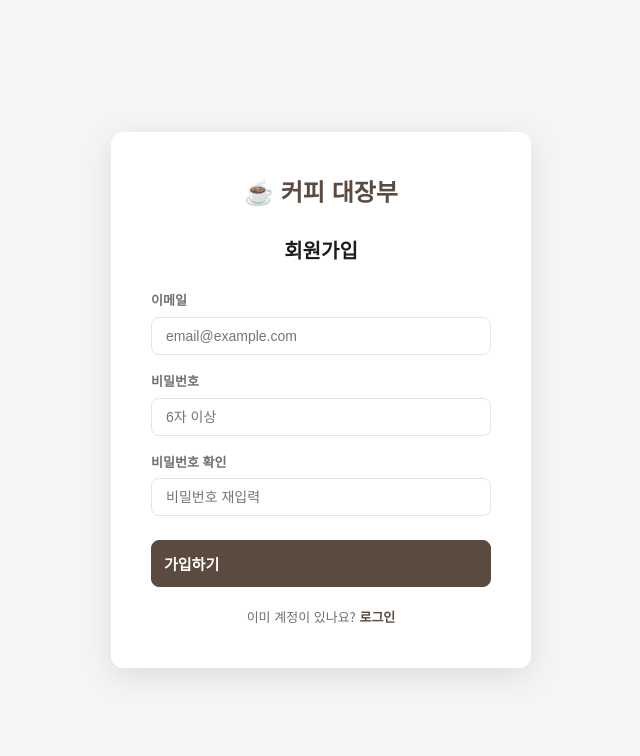
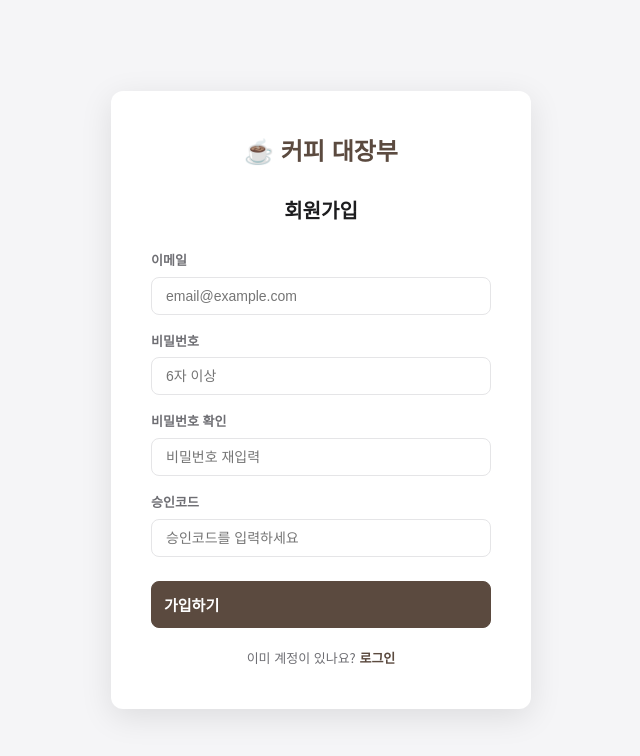
Before and after one commit to seunghyeonD/coffee_ledger, a Next.js app: page / in a window 1280 px wide. Both pictures are taken after a click on the button "회원가입". Shown: the top 756 px of the page, without its empty margins (319-959 px from the left). Built offline with nearby package versions, Linux system fonts and the light colour scheme; no server answers.

Commit message:
feat: 로그인 페이지에 승인코드 입력 필드 추가 및 유효성 검사 구현

```diff
--- a/components/LoginPage.jsx
+++ b/components/LoginPage.jsx
@@ -9,6 +9,7 @@ export default function LoginPage() {
   const [email, setEmail] = useState('');
   const [password, setPassword] = useState('');
   const [confirmPw, setConfirmPw] = useState('');
+  const [inviteCode, setInviteCode] = useState('');
   const [error, setError] = useState('');
   const [loading, setLoading] = useState(false);
   const [signUpDone, setSignUpDone] = useState(false);
@@ -24,6 +25,11 @@ export default function LoginPage() {
 
     if (password.length < 6) {
       setError('비밀번호는 6자 이상이어야 합니다.');
+      return;
+    }
+
+    if (isSignUp && inviteCode !== process.env.NEXT_PUBLIC_INVITE_CODE) {
+      setError('승인코드가 올바르지 않습니다.');
       return;
     }
 
@@ -90,6 +96,7 @@ export default function LoginPage() {
             />
           </div>
           {isSignUp && (
+            <>
               <div className="form-group">
                 <label>비밀번호 확인</label>
                 <input
@@ -100,6 +107,17 @@ export default function LoginPage() {
                   required
                 />
               </div>
+              <div className="form-group">
+                <label>승인코드</label>
+                <input
+                  type="text"
+                  value={inviteCode}
+                  onChange={e => setInviteCode(e.target.value)}
+                  placeholder="승인코드를 입력하세요"
+                  required
+                />
+              </div>
+            </>
           )}
 
           {error && <p className="auth-error">{error}</p>}
```
Lines whose indentation alone changed are shown as unchanged.
